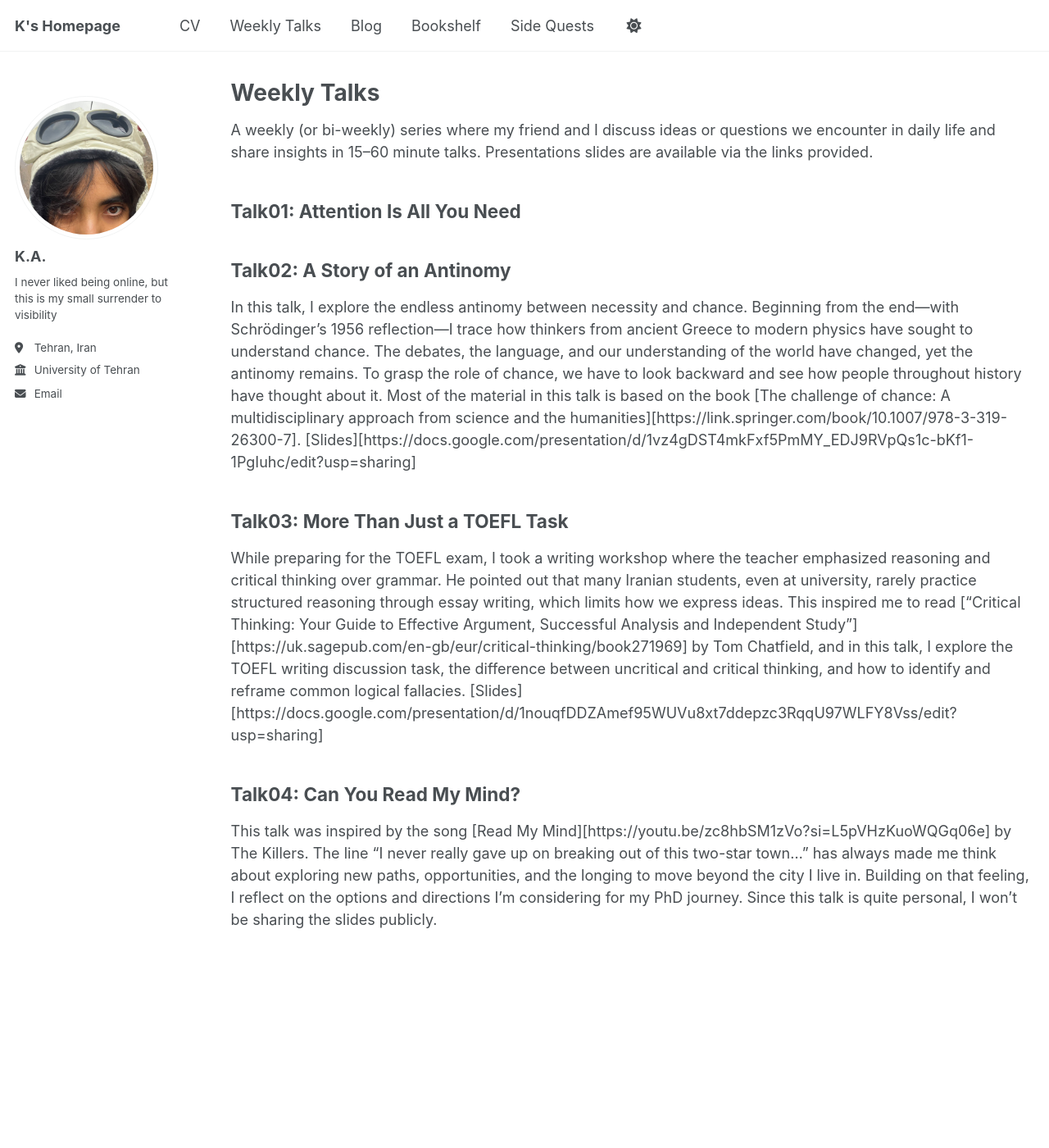
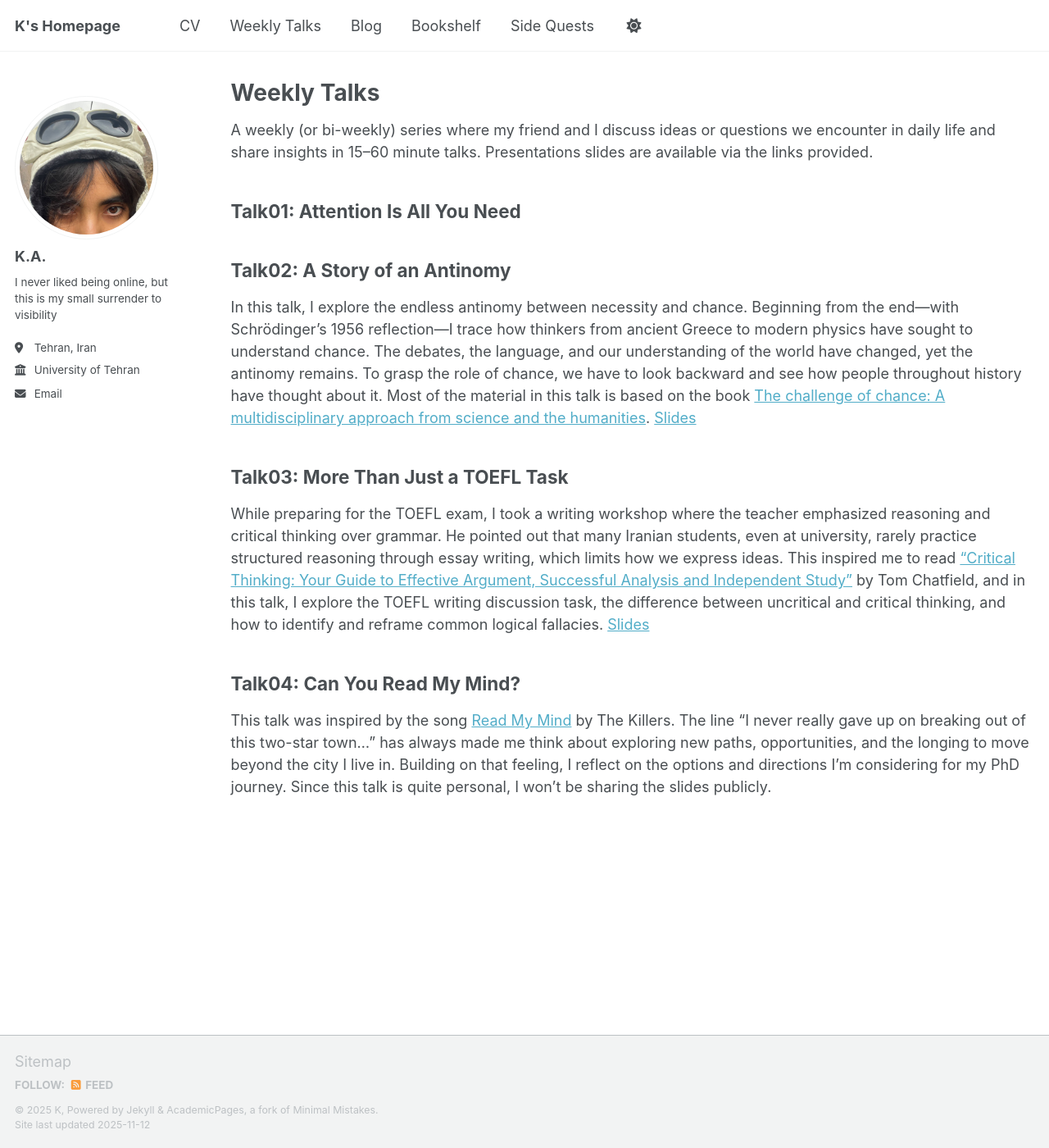
Before and after one commit to kabdollahi/kabdollahi.github.io, a Jekyll site: the page built from _pages/weeklytalks.md, in a window 1280 px wide and 1400 px high. Shown: the whole window at 82% size. Built offline with Jekyll 4.4.1, drawn with Linux system fonts in a browser that asks for light colours; a script that is not in the unit is left out.

Commit message:
Update weeklytalks.md

```diff
--- a/_pages/weeklytalks.md
+++ b/_pages/weeklytalks.md
@@ -13,13 +13,13 @@ Talk01: Attention Is All You Need
 
 Talk02: A Story of an Antinomy
 ------
-In this talk, I explore the endless antinomy between necessity and chance. Beginning from the end—with Schrödinger’s 1956 reflection—I trace how thinkers from ancient Greece to modern physics have sought to understand chance. The debates, the language, and our understanding of the world have changed, yet the antinomy remains. To grasp the role of chance, we have to look backward and see how people throughout history have thought about it. Most of the material in this talk is based on the book [The challenge of chance: A multidisciplinary approach from science and the humanities][https://link.springer.com/book/10.1007/978-3-319-26300-7]. [Slides][https://docs.google.com/presentation/d/1vz4gDST4mkFxf5PmMY_EDJ9RVpQs1c-bKf1-1PgIuhc/edit?usp=sharing]
+In this talk, I explore the endless antinomy between necessity and chance. Beginning from the end—with Schrödinger’s 1956 reflection—I trace how thinkers from ancient Greece to modern physics have sought to understand chance. The debates, the language, and our understanding of the world have changed, yet the antinomy remains. To grasp the role of chance, we have to look backward and see how people throughout history have thought about it. Most of the material in this talk is based on the book [The challenge of chance: A multidisciplinary approach from science and the humanities](https://link.springer.com/book/10.1007/978-3-319-26300-7). [Slides](https://docs.google.com/presentation/d/1vz4gDST4mkFxf5PmMY_EDJ9RVpQs1c-bKf1-1PgIuhc/edit?usp=sharing)
 
 
 Talk03: More Than Just a TOEFL Task
 -----
-While preparing for the TOEFL exam, I took a writing workshop where the teacher emphasized reasoning and critical thinking over grammar. He pointed out that many Iranian students, even at university, rarely practice structured reasoning through essay writing, which limits how we express ideas. This inspired me to read [“Critical Thinking: Your Guide to Effective Argument, Successful Analysis and Independent Study”][https://uk.sagepub.com/en-gb/eur/critical-thinking/book271969] by Tom Chatfield, and in this talk, I explore the TOEFL writing discussion task, the difference between uncritical and critical thinking, and how to identify and reframe common logical fallacies. [Slides][https://docs.google.com/presentation/d/1nouqfDDZAmef95WUVu8xt7ddepzc3RqqU97WLFY8Vss/edit?usp=sharing]
+While preparing for the TOEFL exam, I took a writing workshop where the teacher emphasized reasoning and critical thinking over grammar. He pointed out that many Iranian students, even at university, rarely practice structured reasoning through essay writing, which limits how we express ideas. This inspired me to read [“Critical Thinking: Your Guide to Effective Argument, Successful Analysis and Independent Study”](https://uk.sagepub.com/en-gb/eur/critical-thinking/book271969) by Tom Chatfield, and in this talk, I explore the TOEFL writing discussion task, the difference between uncritical and critical thinking, and how to identify and reframe common logical fallacies. [Slides](https://docs.google.com/presentation/d/1nouqfDDZAmef95WUVu8xt7ddepzc3RqqU97WLFY8Vss/edit?usp=sharing)
 
 Talk04: Can You Read My Mind?
 -----
-This talk was inspired by the song [Read My Mind][https://youtu.be/zc8hbSM1zVo?si=L5pVHzKuoWQGq06e] by The Killers. The line “I never really gave up on breaking out of this two-star town…” has always made me think about exploring new paths, opportunities, and the longing to move beyond the city I live in. Building on that feeling, I reflect on the options and directions I’m considering for my PhD journey. Since this talk is quite personal, I won’t be sharing the slides publicly.
+This talk was inspired by the song [Read My Mind](https://youtu.be/zc8hbSM1zVo?si=L5pVHzKuoWQGq06e) by The Killers. The line “I never really gave up on breaking out of this two-star town…” has always made me think about exploring new paths, opportunities, and the longing to move beyond the city I live in. Building on that feeling, I reflect on the options and directions I’m considering for my PhD journey. Since this talk is quite personal, I won’t be sharing the slides publicly.
```
